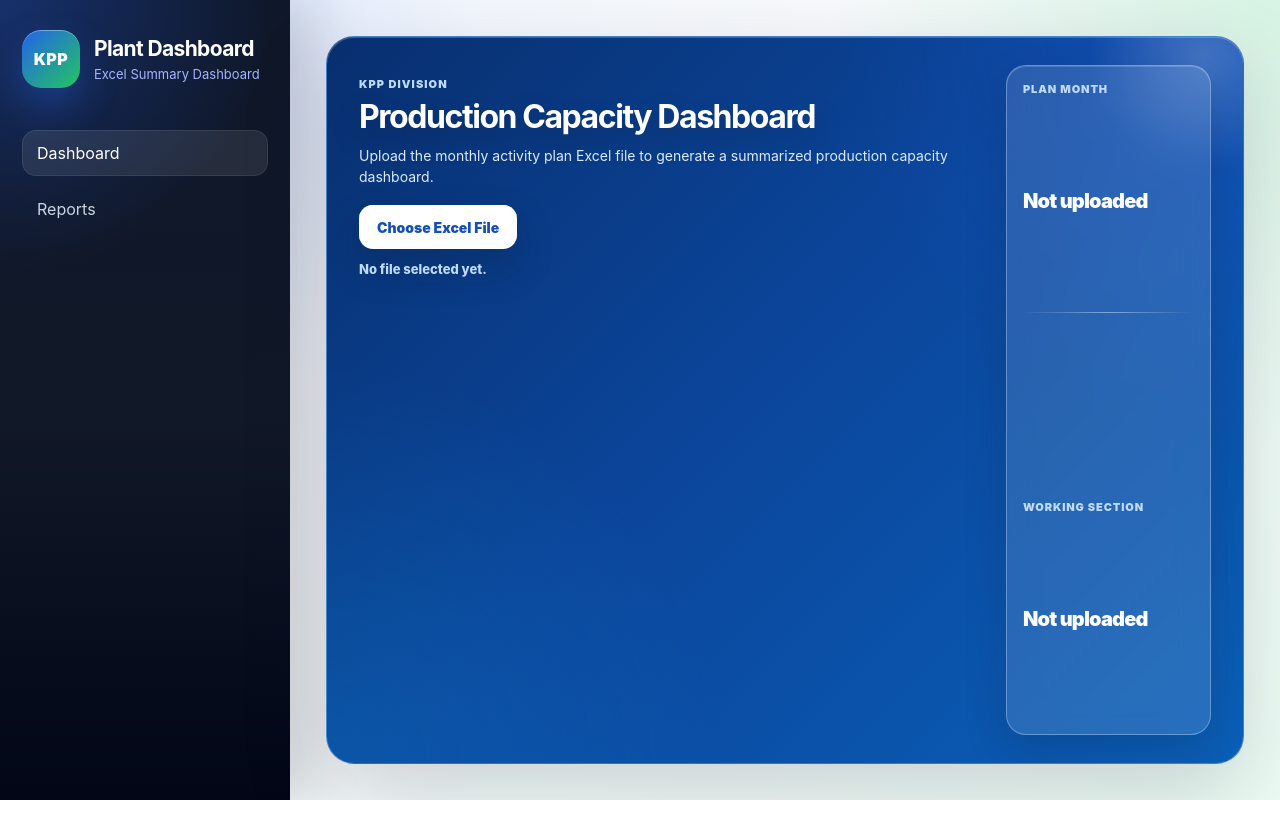
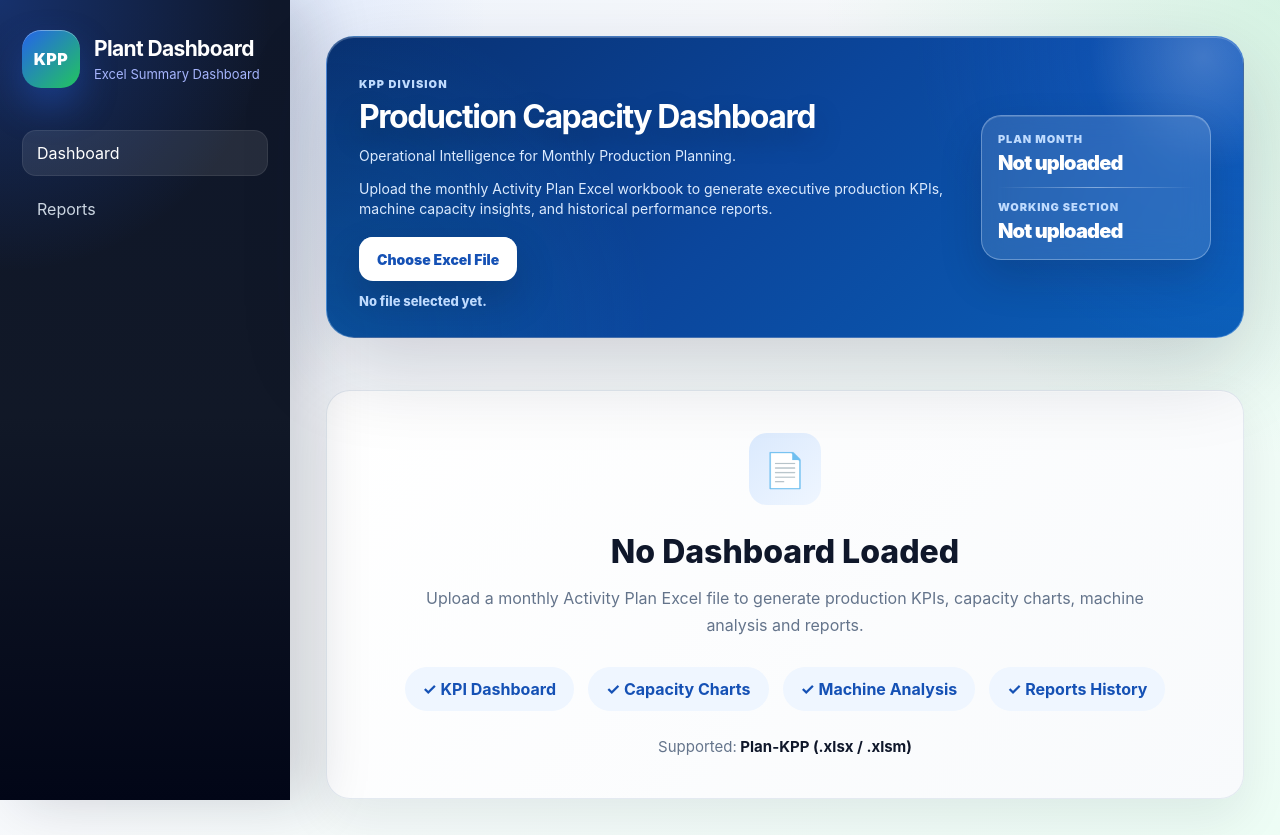
Before and after one commit to dasrudra/Production-Plant-Dashboard, a React (Vite) app in the folder frontend/: page / in a window 1280 px wide. Before the commit the page ends 800 px from the top, so only its background shows below. Built offline with nearby package versions, Linux system fonts and the light colour scheme; no server answers.

Commit message:
Add dashboard empty state and polish dashboard UI

```diff
--- a/frontend/src/App.css
+++ b/frontend/src/App.css
@@ -1391,312 +1391,6 @@ tbody tr:hover {
   opacity: 0.7;
 }
 
-/* Dashboard hero redesign */
-.dashboard-hero {
-  background:
-    radial-gradient(
-      circle at top right,
-      rgba(56, 189, 248, 0.35),
-      transparent 34%
-    ),
-    radial-gradient(
-      circle at bottom left,
-      rgba(37, 99, 235, 0.32),
-      transparent 34%
-    ),
-    linear-gradient(135deg, #0f3b85 0%, #1454b8 48%, #0f7ccf 100%);
-  color: #ffffff;
-  border: 1px solid rgba(191, 219, 254, 0.32);
-  box-shadow:
-    0 30px 85px rgba(15, 23, 42, 0.18),
-    inset 0 1px 0 rgba(255, 255, 255, 0.22);
-  align-items: stretch;
-}
-
-.dashboard-hero::after {
-  background: radial-gradient(
-    circle,
-    rgba(255, 255, 255, 0.2),
-    transparent 62%
-  );
-}
-
-.hero-left-content {
-  position: relative;
-  z-index: 2;
-  max-width: 860px;
-}
-
-.dashboard-hero .eyebrow {
-  color: #bfdbfe;
-}
-
-.dashboard-hero h1 {
-  color: #ffffff;
-  text-shadow: 0 12px 28px rgba(15, 23, 42, 0.25);
-}
-
-.dashboard-hero p {
-  color: #dbeafe;
-}
-
-.dashboard-hero .header-meta {
-  background: rgba(255, 255, 255, 0.12);
-  border: 1px solid rgba(219, 234, 254, 0.35);
-  box-shadow:
-    0 18px 42px rgba(15, 23, 42, 0.18),
-    inset 0 1px 0 rgba(255, 255, 255, 0.16);
-  backdrop-filter: blur(14px);
-}
-
-.dashboard-hero .meta-item span {
-  color: #bfdbfe;
-}
-
-.dashboard-hero .meta-item strong {
-  color: #ffffff;
-}
-
-.dashboard-hero .meta-divider {
-  background: linear-gradient(
-    90deg,
-    transparent,
-    rgba(219, 234, 254, 0.5),
-    transparent
-  );
-}
-
-/* Hero upload controls */
-.hero-upload-panel {
-  margin-top: 22px;
-  display: grid;
-  gap: 12px;
-}
-
-.hero-button-row {
-  display: flex;
-  align-items: center;
-  gap: 14px;
-  flex-wrap: wrap;
-}
-
-.hero-upload-button {
-  display: inline-flex;
-  align-items: center;
-  justify-content: center;
-  min-height: 48px;
-  background: #ffffff;
-  color: #1551b5;
-  box-shadow:
-    0 18px 38px rgba(15, 23, 42, 0.22),
-    inset 0 1px 0 rgba(255, 255, 255, 0.92);
-}
-
-.hero-upload-button:hover {
-  background: #eff6ff;
-  color: #0f3b85;
-  box-shadow: 0 22px 46px rgba(15, 23, 42, 0.28);
-}
-
-.hero-clear-button {
-  min-height: 48px;
-  border: 1px solid rgba(255, 255, 255, 0.32);
-  background: rgba(15, 23, 42, 0.28);
-  color: #ffffff;
-  border-radius: 16px;
-  padding: 14px 20px;
-  font-weight: 950;
-  cursor: pointer;
-  transition:
-    transform 0.22s ease,
-    box-shadow 0.22s ease,
-    background 0.22s ease,
-    border-color 0.22s ease;
-}
-
-.hero-clear-button:hover {
-  transform: translateY(-2px);
-  background: rgba(15, 23, 42, 0.48);
-  border-color: rgba(255, 255, 255, 0.5);
-  box-shadow: 0 18px 36px rgba(15, 23, 42, 0.22);
-}
-
-.hero-selected-file {
-  min-width: auto;
-  text-align: left;
-  color: #e0f2fe;
-  font-weight: 800;
-}
-
-.dashboard-hero .muted {
-  color: #bfdbfe;
-}
-
-/* Premium success line under hero buttons */
-.hero-success-line {
-  margin-top: 12px;
-  display: inline-flex;
-  align-items: center;
-  gap: 11px;
-  width: fit-content;
-  background: rgba(240, 253, 244, 0.14);
-  border: 1px solid rgba(187, 247, 208, 0.42);
-  color: #ffffff;
-  border-radius: 999px;
-  padding: 10px 15px 10px 11px;
-  box-shadow:
-    0 16px 36px rgba(15, 23, 42, 0.18),
-    inset 0 1px 0 rgba(255, 255, 255, 0.16);
-  backdrop-filter: blur(12px);
-}
-
-.hero-success-icon {
-  width: 30px;
-  height: 30px;
-  display: grid;
-  place-items: center;
-  border-radius: 999px;
-  background: linear-gradient(135deg, #22c55e, #06b6d4);
-  color: #ffffff;
-  font-size: 17px;
-  font-weight: 950;
-  box-shadow: 0 10px 22px rgba(34, 197, 94, 0.32);
-}
-
-.hero-success-line strong {
-  font-size: 15px;
-  letter-spacing: -0.02em;
-}
-
-.hero-error-box {
-  margin-top: 14px;
-  background: rgba(254, 242, 242, 0.96);
-  width: fit-content;
-}
-
-/* Hide old upload/saved sections if any old markup remains */
-.upload-card {
-  display: none;
-}
-
-.dashboard-actions {
-  display: none;
-}
-
-/* Keep reports cards visible because Reports page uses module classes */
-.reports-page .module-placeholder-header,
-.reports-page .module-scope-card,
-.reports-page .module-note-card {
-  display: block;
-}
-
-/* Responsive hero */
-@media (max-width: 900px) {
-  .dashboard-hero {
-    flex-direction: column;
-  }
-
-  .dashboard-hero .header-meta {
-    width: 100%;
-  }
-
-  .hero-button-row {
-    align-items: stretch;
-  }
-
-  .hero-upload-button,
-  .hero-clear-button {
-    width: 100%;
-  }
-
-  .hero-success-line {
-    width: 100%;
-  }
-}
-
-/* Final hero adjustment: darker blue, smaller fonts, cleaner height */
-.dashboard-hero {
-  background:
-    radial-gradient(
-      circle at top right,
-      rgba(37, 99, 235, 0.28),
-      transparent 34%
-    ),
-    radial-gradient(
-      circle at bottom left,
-      rgba(14, 165, 233, 0.18),
-      transparent 34%
-    ),
-    linear-gradient(135deg, #082f6f 0%, #0b469c 48%, #0a5fb8 100%);
-  padding: 28px 32px;
-}
-
-.dashboard-hero h1 {
-  font-size: 32px;
-  line-height: 1.08;
-  letter-spacing: -0.045em;
-}
-
-.dashboard-hero .eyebrow {
-  font-size: 11px;
-  margin-bottom: 7px;
-}
-
-.dashboard-hero p {
-  font-size: 14px;
-  line-height: 1.45;
-  max-width: 700px;
-}
-
-.hero-upload-panel {
-  margin-top: 18px;
-}
-
-.hero-upload-button,
-.hero-clear-button {
-  min-height: 44px;
-  padding: 12px 18px;
-  border-radius: 14px;
-  font-size: 14px;
-}
-
-.hero-selected-file {
-  font-size: 13px;
-}
-
-.hero-success-line {
-  margin-top: 10px;
-  padding: 8px 13px 8px 9px;
-}
-
-.hero-success-icon {
-  width: 26px;
-  height: 26px;
-  font-size: 15px;
-}
-
-.hero-success-line strong {
-  font-size: 14px;
-}
-
-.dashboard-hero .header-meta {
-  min-width: 205px;
-  padding: 16px;
-}
-
-.dashboard-hero .meta-item span {
-  font-size: 11px;
-}
-
-.dashboard-hero .meta-item strong {
-  font-size: 20px;
-}
-
-/* Remove old status summary spacing if section was deleted */
-.status-summary-grid {
-  display: none;
-}
-
 /* Professional Reports page */
 .reports-page {
   display: grid;
@@ -1769,12 +1463,6 @@ tbody tr:hover {
   line-height: 1;
 }
 
-.reports-summary-grid {
-  display: grid;
-  grid-template-columns: repeat(4, minmax(0, 1fr));
-  gap: 16px;
-}
-
 .reports-summary-card {
   min-width: 0;
   padding: 20px;
@@ -2283,8 +1971,16 @@ tbody tr:hover {
 /* Dashboard hero redesign */
 .dashboard-hero {
   background:
-    radial-gradient(circle at top right, rgba(56, 189, 248, 0.35), transparent 34%),
-    radial-gradient(circle at bottom left, rgba(37, 99, 235, 0.32), transparent 34%),
+    radial-gradient(
+      circle at top right,
+      rgba(56, 189, 248, 0.35),
+      transparent 34%
+    ),
+    radial-gradient(
+      circle at bottom left,
+      rgba(37, 99, 235, 0.32),
+      transparent 34%
+    ),
     linear-gradient(135deg, #0f3b85 0%, #1454b8 48%, #0f7ccf 100%);
 
   color: #ffffff;
@@ -2299,8 +1995,18 @@ tbody tr:hover {
 }
 
 .dashboard-hero::after {
-  background:
-    radial-gradient(circle, rgba(255, 255, 255, 0.2), transparent 62%);
+  background: radial-gradient(
+    circle,
+    rgba(255, 255, 255, 0.2),
+    transparent 62%
+  );
+}
+
+.hero-description {
+  margin-top: 10px;
+  max-width: 640px;
+  color: #64748b;
+  line-height: 1.7;
 }
 
 .hero-left-content {
@@ -2341,7 +2047,12 @@ tbody tr:hover {
 }
 
 .dashboard-hero .meta-divider {
-  background: linear-gradient(90deg, transparent, rgba(219, 234, 254, 0.5), transparent);
+  background: linear-gradient(
+    90deg,
+    transparent,
+    rgba(219, 234, 254, 0.5),
+    transparent
+  );
 }
 
 /* Hero upload controls */
@@ -2496,8 +2207,16 @@ tbody tr:hover {
 /* Final hero adjustment: darker blue, smaller fonts, cleaner height */
 .dashboard-hero {
   background:
-    radial-gradient(circle at top right, rgba(37, 99, 235, 0.28), transparent 34%),
-    radial-gradient(circle at bottom left, rgba(14, 165, 233, 0.18), transparent 34%),
+    radial-gradient(
+      circle at top right,
+      rgba(37, 99, 235, 0.28),
+      transparent 34%
+    ),
+    radial-gradient(
+      circle at bottom left,
+      rgba(14, 165, 233, 0.18),
+      transparent 34%
+    ),
     linear-gradient(135deg, #082f6f 0%, #0b469c 48%, #0a5fb8 100%);
 
   padding: 28px 32px;
@@ -2537,7 +2256,7 @@ tbody tr:hover {
 }
 
 .hero-success-line {
-  margin-top: 10px;
+  margin-top: 16px;
   padding: 8px 13px 8px 9px;
 }
 
@@ -2552,7 +2271,8 @@ tbody tr:hover {
 }
 
 .dashboard-hero .header-meta {
-  min-width: 205px;
+  align-self: center;
+  min-width: 230px;
   padding: 16px;
 }
 
@@ -2568,3 +2288,71 @@ tbody tr:hover {
 .status-summary-grid {
   display: none;
 }
+
+/* ---------- Dashboard Empty State ---------- */
+
+.empty-dashboard {
+  margin-top: 28px;
+  padding: 42px;
+  border-radius: 24px;
+  background: linear-gradient(
+    135deg,
+    rgba(255, 255, 255, 0.98),
+    rgba(248, 250, 252, 0.98)
+  );
+  border: 1px solid rgba(226, 232, 240, 0.9);
+  box-shadow:
+    0 20px 50px rgba(15, 23, 42, 0.08),
+    inset 0 1px 0 rgba(255, 255, 255, 0.85);
+  text-align: center;
+}
+
+.empty-dashboard-icon {
+  width: 72px;
+  height: 72px;
+  margin: 0 auto 22px;
+  display: grid;
+  place-items: center;
+  font-size: 34px;
+  border-radius: 18px;
+  background: linear-gradient(135deg, #dbeafe, #eff6ff);
+}
+
+.empty-dashboard h2 {
+  margin-bottom: 14px;
+  font-size: 32px;
+  font-weight: 800;
+  color: #0f172a;
+}
+
+.empty-dashboard p {
+  max-width: 760px;
+  margin: 0 auto 28px;
+  color: #64748b;
+  line-height: 1.7;
+}
+
+.empty-dashboard-features {
+  display: flex;
+  justify-content: center;
+  flex-wrap: wrap;
+  gap: 14px;
+  margin-bottom: 26px;
+}
+
+.empty-dashboard-features span {
+  padding: 12px 18px;
+  border-radius: 999px;
+  background: #eff6ff;
+  color: #1551b5;
+  font-weight: 700;
+}
+
+.empty-dashboard-format {
+  font-size: 15px;
+  color: #64748b;
+}
+
+.empty-dashboard-format strong {
+  color: #0f172a;
+}
--- a/frontend/src/App.tsx
+++ b/frontend/src/App.tsx
@@ -1,4 +1,5 @@
 import { useEffect, useState } from "react";
+import { DashboardEmptyState } from "./components/DashboardEmptyState";
 
 import { DashboardInsight } from "./components/DashboardInsight";
 import { ExcelUploader } from "./components/ExcelUploader";
@@ -171,9 +172,12 @@ function App() {
 
             <h1>Production Capacity Dashboard</h1>
 
-            <p>
-              Upload the monthly activity plan Excel file to generate a
-              summarized production capacity dashboard.
+            <p>Operational Intelligence for Monthly Production Planning.</p>
+
+            <p className="hero-description">
+              Upload the monthly Activity Plan Excel workbook to generate
+              executive production KPIs, machine capacity insights, and
+              historical performance reports.
             </p>
 
             <ExcelUploader
@@ -260,7 +264,9 @@ function App() {
 
             <MachinePlanTable rows={rows} />
           </>
-        ) : null}
+        ) : (
+          <DashboardEmptyState />
+        )}
       </>
     );
   }
--- /dev/null
+++ b/frontend/src/components/DashboardEmptyState.tsx
@@ -0,0 +1,26 @@
+export function DashboardEmptyState() {
+  return (
+    <section className="empty-dashboard">
+      <div className="empty-dashboard-icon">📄</div>
+
+      <h2>No Dashboard Loaded</h2>
+
+      <p>
+        Upload a monthly Activity Plan Excel file to generate production KPIs,
+        capacity charts, machine analysis and reports.
+      </p>
+
+      <div className="empty-dashboard-features">
+        <span>✓ KPI Dashboard</span>
+        <span>✓ Capacity Charts</span>
+        <span>✓ Machine Analysis</span>
+        <span>✓ Reports History</span>
+      </div>
+
+      <div className="empty-dashboard-format">
+        Supported:
+        <strong> Plan-KPP (.xlsx / .xlsm)</strong>
+      </div>
+    </section>
+  );
+}
```
